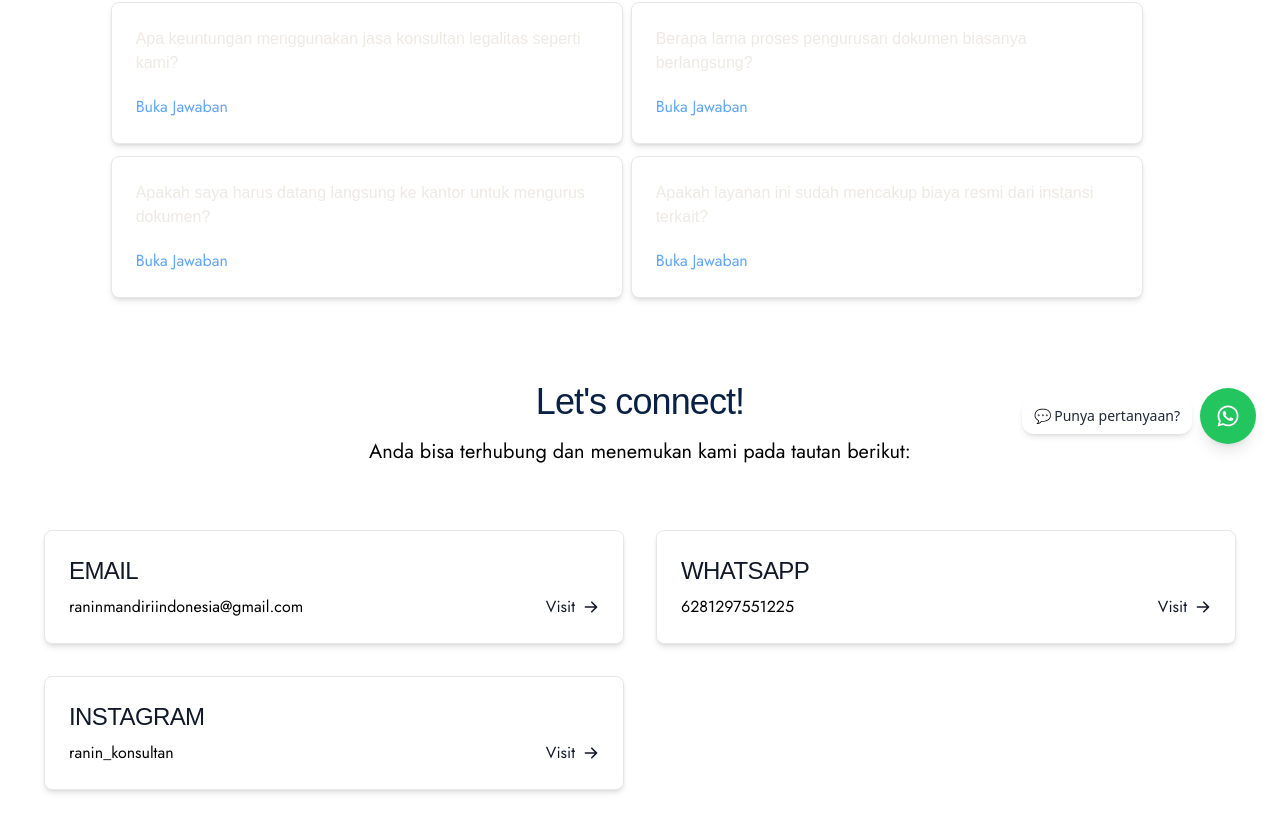
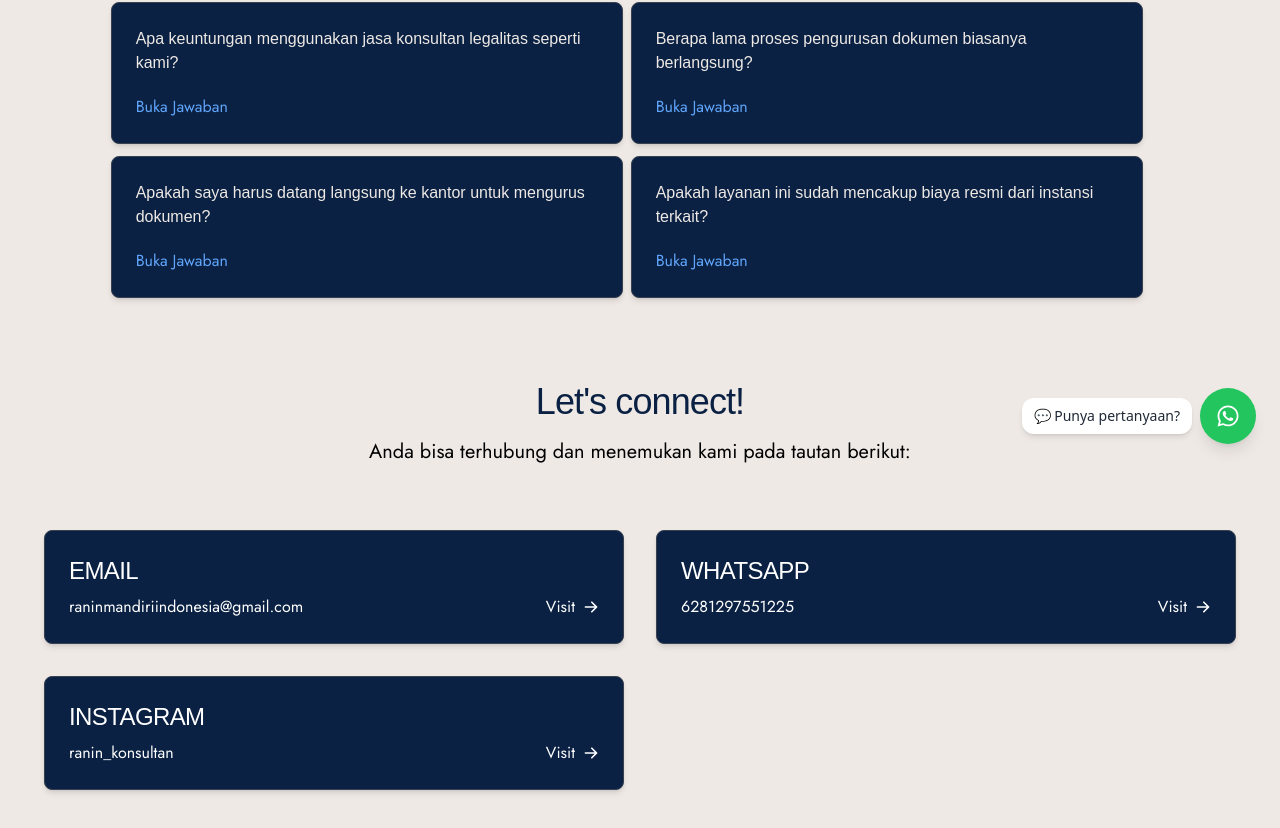
Before and after one commit to hagiaz/ranin-2, a React (Vite) app: page /info in a window 1280 px wide. Shown: the part 332-1160 px from the top of the page. Built offline with nearby package versions, Linux system fonts and the light colour scheme; a web font is replaced by a local one.

Commit message:
fix color in dark/light mode

```diff
--- a/src/components/Hero.jsx
+++ b/src/components/Hero.jsx
@@ -3,12 +3,12 @@ import logo from '../assets/images/ranin-logo.png';
 export default function Hero() {
   return (
     <section className="hero">
-      <div className="flex flex-col lg:flex-row text-gray-800 dark:text-white lg:mt-12">
-        <div className="flex-grow lg:h-screen text-center font-jost grid place-items-center mx-auto w-full lg:w-1/3 pt-24 lg:pt-0 pb-16 lg:pb-0 bg-gradient-to-b lg:bg-gradient-to-r from-ranin-white to-ranin-main dark:bg-slate-800">
+      <div className="flex flex-col lg:flex-row text-white lg:mt-12">
+        <div className="flex-grow lg:h-screen text-center font-jost grid place-items-center mx-auto w-full lg:w-1/3 pt-24 lg:pt-0 pb-16 lg:pb-0 bg-gradient-to-b lg:bg-gradient-to-r from-ranin-white to-ranin-main">
           <img className="pt-8 w-1/2 sm:w-1/4 lg:w-3/4 mx-auto drop-shadow-xl" src={logo} alt="Dashboard" />
         </div>
 
-        <div className="flex-grow lg:h-screen text-left mx-auto grid place-items-center lg:w-1/2 pt-12 lg:pt-6 pb-16 lg:pb-0 px-10 lg:px-12 bg-white dark:bg-ranin-main">
+        <div className="flex-grow lg:h-screen text-left mx-auto grid place-items-center lg:w-1/2 pt-12 lg:pt-6 pb-16 lg:pb-0 px-10 lg:px-12 bg-ranin-main">
           <div>
             <h1 className="font-faculty font-bold text-3xl lg:text-4xl drop-shadow-xl">
               RANIN KONSULTAN & OUTSOURCING
--- a/src/components/Navbar.jsx
+++ b/src/components/Navbar.jsx
@@ -16,7 +16,7 @@ export default function Navbar() {
   ];
 
   return (
-    <nav className="z-50 fixed top-0 left-0 right-0 font-jost bg-ranin-main border-gray-200 py-2.5 dark:bg-ranin-dark shadow-md">
+    <nav className="z-50 fixed top-0 left-0 right-0 font-jost bg-ranin-dark border-gray-200 py-2.5 shadow-md">
       <div className="flex flex-wrap items-center justify-between max-w-screen-xl px-4 mx-auto my-1">
         {/* Logo */}
         <Link to="/" className="flex items-center">
--- a/src/pages/About.jsx
+++ b/src/pages/About.jsx
@@ -31,13 +31,13 @@ const About = () => {
   }, []);
 
   return (
-    <div className="min-h-[910px] w-full bg-ranin-broken dark:bg-ranin-white py-12 font-jost">
+    <div className="min-h-[910px] w-full bg-ranin-white py-12 font-jost">
       <div className="max-w-screen-xl mx-auto p-5">
 
         {/* Section 1 */}
         <section id="about-us-section-1">
           <div className="py-8 px-4 mx-auto max-w-screen-xl lg:py-16 lg:px-6">
-            <section className="overflow-hidden bg-white dark:bg-transparent">
+            <section className="overflow-hidden bg-ranin-white dark:bg-transparent">
               <div className="container mx-auto">
                 <div className="-mx-4 flex flex-wrap items-center justify-center">
 
@@ -85,7 +85,7 @@ const About = () => {
                       </h2>
 
                       <p id="about-us-section-1.2.3" className="text-justify mb-5 text-base font-jost dark:text-black">
-                        hadir sebagai mitra terpercaya dalam menyediakan layanan transportasi darat, pengurusan legalitas dokumen, serta pengadaan barang dan jasa. Kami berkomitmen mendukung kelancaran bisnis pelanggan melalui solusi yang efisien, tepat, dan sesuai kebutuhan.
+                        hadir sebagai mitra terpercaya dalam menyediakan layanan transportasi darat, pengurusan legalitas dokumen, pengadaan barang dan jasa, dan jasa outsourcing. Kami berkomitmen mendukung kelancaran bisnis pelanggan melalui solusi yang efisien, tepat, dan sesuai kebutuhan.
                       </p>
 
                       <p id="about-us-section-1.2.4" className="text-justify mb-8 text-base text-body-color dark:text-black">
@@ -102,7 +102,7 @@ const About = () => {
         {/* Section 2 - Visi Kami */}
         <section id="about-us-section-2">
           <div className="px-4 mx-auto max-w-screen-xl lg:px-6">
-            <div className="relative bg-white dark:bg-transparent">
+            <div className="relative bg-ranin-white dark:bg-transparent">
               <div className="container mx-auto">
                 <div className="-mx-4 flex flex-col-reverse md:flex-row justify-center flex-wrap items-center">
                   <div className="w-full lg:w-4/12 pt-24 lg:pt-0">
@@ -137,7 +137,7 @@ const About = () => {
         {/* Section 3 - Misi Kami */}
         <section id="about-us-section-3">
           <div className="px-4 mx-auto max-w-screen-xl lg:px-6">
-            <div className="relative bg-white dark:bg-transparent">
+            <div className="relative bg-ranin-white dark:bg-transparent">
               <div className="container mx-auto">
                 <div className="-mx-4 flex flex-col-reverse md:flex-row justify-center flex-wrap items-center">
                   <div className="w-full lg:w-4/12 pt-12 lg:pt-0">
--- a/src/pages/Info.jsx
+++ b/src/pages/Info.jsx
@@ -46,7 +46,7 @@ const Info = () => {
   ];
 
   return (
-    <div className="min-h-[910px] w-full bg-white dark:bg-ranin-white py-12 font-jost">
+    <div className="min-h-[910px] w-full bg-ranin-white py-12 font-jost">
       {/* FAQ Section */}
       <div id="faq" className="w-10/12 mx-auto">
         <h1 className="font-faculty text-3xl lg:text-4xl text-ranin-main text-center mt-16 mb-10">
@@ -57,7 +57,7 @@ const Info = () => {
           {faqList.map((faq, index) => (
             <div
               key={index}
-              className="expandable-div p-6 bg-white rounded-lg border border-gray-200 shadow-md dark:bg-ranin-main dark:border-gray-700 p-6 mt-3 w-full md:w-[48%] mx-0 md:mx-1"
+              className="expandable-div p-6 rounded-lg border border-gray-200 shadow-md bg-ranin-main border-gray-700 p-6 mt-3 w-full md:w-[48%] mx-0 md:mx-1"
             >
               <h4 className="mb-5 font-faculty text-ranin-white">{faq.question}</h4>
               <p
@@ -92,15 +92,15 @@ const Info = () => {
 
             <div className="grid gap-8 lg:grid-cols-2">
               {/* EMAIL */}
-              <article className="p-6 bg-white rounded-lg border border-gray-200 shadow-md dark:bg-ranin-main dark:border-gray-700">
-                <h2 className="mb-2 text-2xl font-faculty tracking-tight text-gray-900 dark:text-white hover:underline">
+              <article className="p-6 rounded-lg border border-gray-200 shadow-md bg-ranin-main border-gray-700">
+                <h2 className="mb-2 text-2xl font-faculty tracking-tight text-white hover:underline">
                   <a href="mailto:raninmandiriindonesia@gmail.com" target="_blank" rel="noreferrer">
                     EMAIL
                   </a>
                 </h2>
                 <div className="flex justify-between items-center">
                   <div className="flex items-center space-x-4">
-                    <span className="font-medium dark:text-white">
+                    <span className="font-medium text-white">
                       <a href="mailto:raninmandiriindonesia@gmail.com">raninmandiriindonesia@gmail.com</a>
                     </span>
                   </div>
@@ -108,7 +108,7 @@ const Info = () => {
                     target="_blank"
                     rel="noreferrer"
                     href="mailto:raninmandiriindonesia@gmail.com"
-                    className="text-gray-900 inline-flex items-center font-medium dark:text-white hover:underline"
+                    className="inline-flex items-center font-medium text-white hover:underline"
                   >
                     Visit
                     <svg
@@ -128,15 +128,15 @@ const Info = () => {
               </article>
 
               {/* WHATSAPP */}
-              <article className="p-6 bg-white rounded-lg border border-gray-200 shadow-md dark:bg-ranin-main dark:border-gray-700">
-                <h2 className="mb-2 text-2xl font-faculty tracking-tight text-gray-900 dark:text-white hover:underline">
+              <article className="p-6 rounded-lg border border-gray-200 shadow-md bg-ranin-main border-gray-700">
+                <h2 className="mb-2 text-2xl font-faculty tracking-tight text-white hover:underline">
                   <a href="https://wa.me/6281297551225" target="_blank" rel="noreferrer">
                     WHATSAPP
                   </a>
                 </h2>
                 <div className="flex justify-between items-center">
                   <div className="flex items-center space-x-4">
-                    <span className="font-medium dark:text-white">
+                    <span className="font-medium text-white">
                       <a href="https://wa.me/6281297551225">6281297551225</a>
                     </span>
                   </div>
@@ -144,7 +144,7 @@ const Info = () => {
                     target="_blank"
                     rel="noreferrer"
                     href="https://wa.me/6281297551225"
-                    className="text-gray-900 inline-flex items-center font-medium dark:text-white hover:underline"
+                    className="inline-flex items-center font-medium text-white hover:underline"
                   >
                     Visit
                     <svg
@@ -164,15 +164,15 @@ const Info = () => {
               </article>
 
               {/* INSTAGRAM */}
-              <article className="p-6 bg-white rounded-lg border border-gray-200 shadow-md dark:bg-ranin-main dark:border-gray-700">
-                <h2 className="mb-2 text-2xl font-faculty tracking-tight text-gray-900 dark:text-white hover:underline">
+              <article className="p-6 rounded-lg border border-gray-200 shadow-md bg-ranin-main border-gray-700">
+                <h2 className="mb-2 text-2xl font-faculty tracking-tight text-white hover:underline">
                   <a href="https://www.instagram.com/ranin_konsultan" target="_blank" rel="noreferrer">
                     INSTAGRAM
                   </a>
                 </h2>
                 <div className="flex justify-between items-center">
                   <div className="flex items-center space-x-4">
-                    <span className="font-medium dark:text-white">
+                    <span className="font-medium text-white">
                       <a href="https://www.instagram.com/ranin_konsultan">ranin_konsultan</a>
                     </span>
                   </div>
@@ -180,7 +180,7 @@ const Info = () => {
                     target="_blank"
                     rel="noreferrer"
                     href="https://www.instagram.com/ranin_konsultan"
-                    className="text-gray-900 inline-flex items-center font-medium dark:text-white hover:underline"
+                    className="inline-flex items-center font-medium text-white hover:underline"
                   >
                     Visit
                     <svg
```
Also changed, not shown: src/pages/Legal.jsx (+21 -21 lines), src/pages/Services.jsx (+10 -10 lines).
